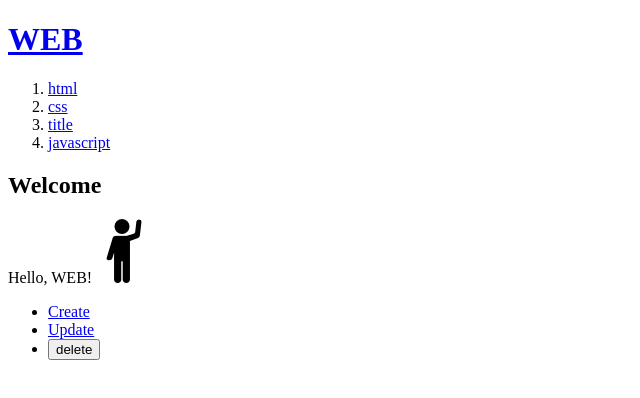
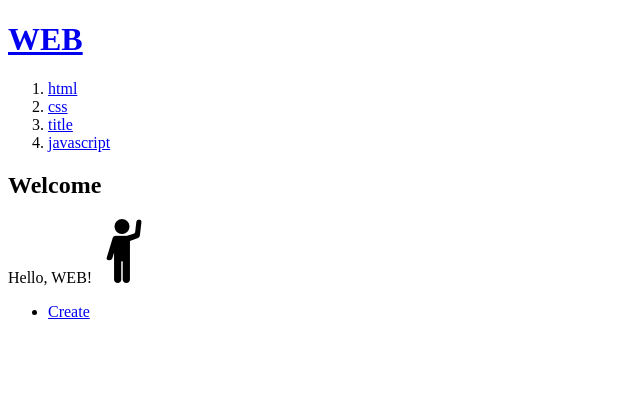
Before and after one commit to yennnny/practice-projects, a Next.js app in the folder next-app/: page / in a window 1280 px wide. Shown: the top 398 px of the page, without its empty margins (0-640 px from the left). Built offline with nearby package versions, Linux system fonts and the light colour scheme; data requests are answered from the project's data file.

Commit message:
add: 필요시 update, delete 보이기

```diff
--- /dev/null
+++ b/next-app/src/app/Control.js
@@ -0,0 +1,25 @@
+'use client';
+import Link from 'next/link';
+import { useParams } from 'next/navigation';
+
+export function Control() {
+  const params = useParams();
+  const id = params.id;
+  return (
+    <ul>
+      <li>
+        <Link href="create">Create</Link>
+      </li>
+      {id ? (
+        <>
+          <li>
+            <Link href={'/update' + id}>Update</Link>
+          </li>
+          <li>
+            <button type="button">delete</button>
+          </li>
+        </>
+      ) : null}
+    </ul>
+  );
+}
--- a/next-app/src/app/layout.js
+++ b/next-app/src/app/layout.js
@@ -1,6 +1,7 @@
 // 'use client';
 import Link from 'next/link';
 import './globals.css';
+import { Control } from './Control';
 
 export const metadata = {
   title: 'My First Next App',
@@ -9,7 +10,7 @@
 
 export default async function RootLayout({ children }) {
   const res = await fetch('http://localhost:9999/topics', {
-    caches: 'no-store',
+    cache: 'no-store', // topics - 리스트 업데이트시켜주기
   });
   const topics = await res.json();
 
@@ -25,25 +26,9 @@
               <Link href={`/read/${topic.id}`}>{topic.title}</Link>
             </li>
           ))}
-          {/* <li>
-            <Link href="/read/1">html</Link>
-          </li>
-          <li>
-            <Link href="/read/2">css</Link>
-          </li> */}
         </ol>
         {children}
-        <ul>
-          <li>
-            <Link href="create">Create</Link>
-          </li>
-          <li>
-            <Link href="/update/1">Update</Link>
-          </li>
-          <li>
-            <button type="button">delete</button>
-          </li>
-        </ul>
+        <Control />
       </body>
     </html>
   );
```
